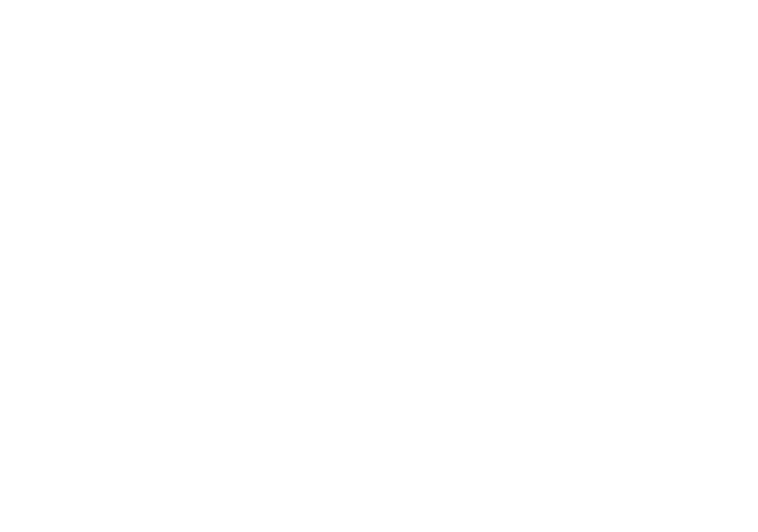
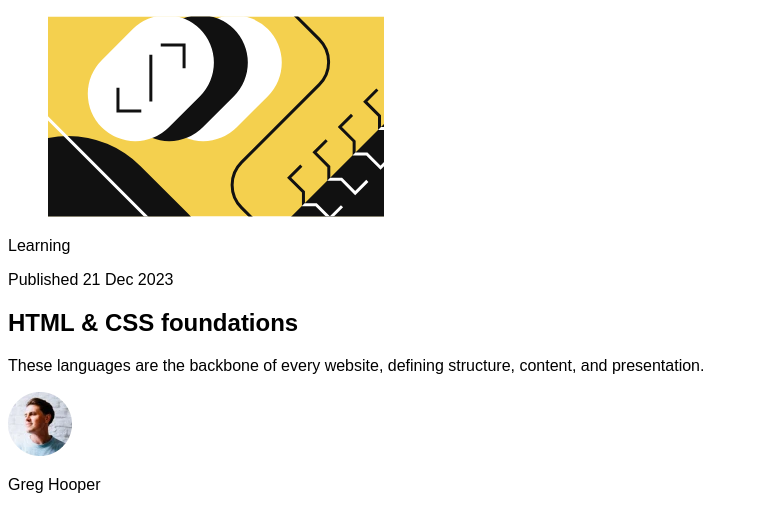
Before and after one commit to naskriK/BackBone, a plain HTML site: page index.html in a window 1280 px wide. Shown: the whole page, without its empty margins (0-758 px from the left). Drawn offline with Linux system fonts and the light colour scheme.

Commit message:
HTML structure
Add a HTML structure with accesibility and semantic.

```diff
--- a/index.html
+++ b/index.html
@@ -13,5 +13,32 @@
     <title>Frontend Mentor | Blog preview card</title>
     <link rel="stylesheet" href="./src/style/style.css" />
   </head>
-  <body></body>
+  <body>
+    <main class="main">
+      <article class="card">
+        <figure class="card__image-container">
+          <img
+            src="./src/assets/images/illustration-article.svg"
+            alt="HTML & CSS foundations"
+            class="card__image"
+          />
+        </figure>
+        <p class="card__tag">Learning</p>
+        <p class="card__published-date">Published 21 Dec 2023</p>
+        <h1 class="card__title">HTML & CSS foundations</h1>
+        <p class="card__description">
+          These languages are the backbone of every website, defining structure,
+          content, and presentation.
+        </p>
+        <div class="card__author author">
+          <img
+            src="./src/assets/images/image-avatar.webp"
+            alt="Greg Hooper"
+            class="author__image"
+          />
+          <p class="author__name">Greg Hooper</p>
+        </div>
+      </article>
+    </main>
+  </body>
 </html>
```
